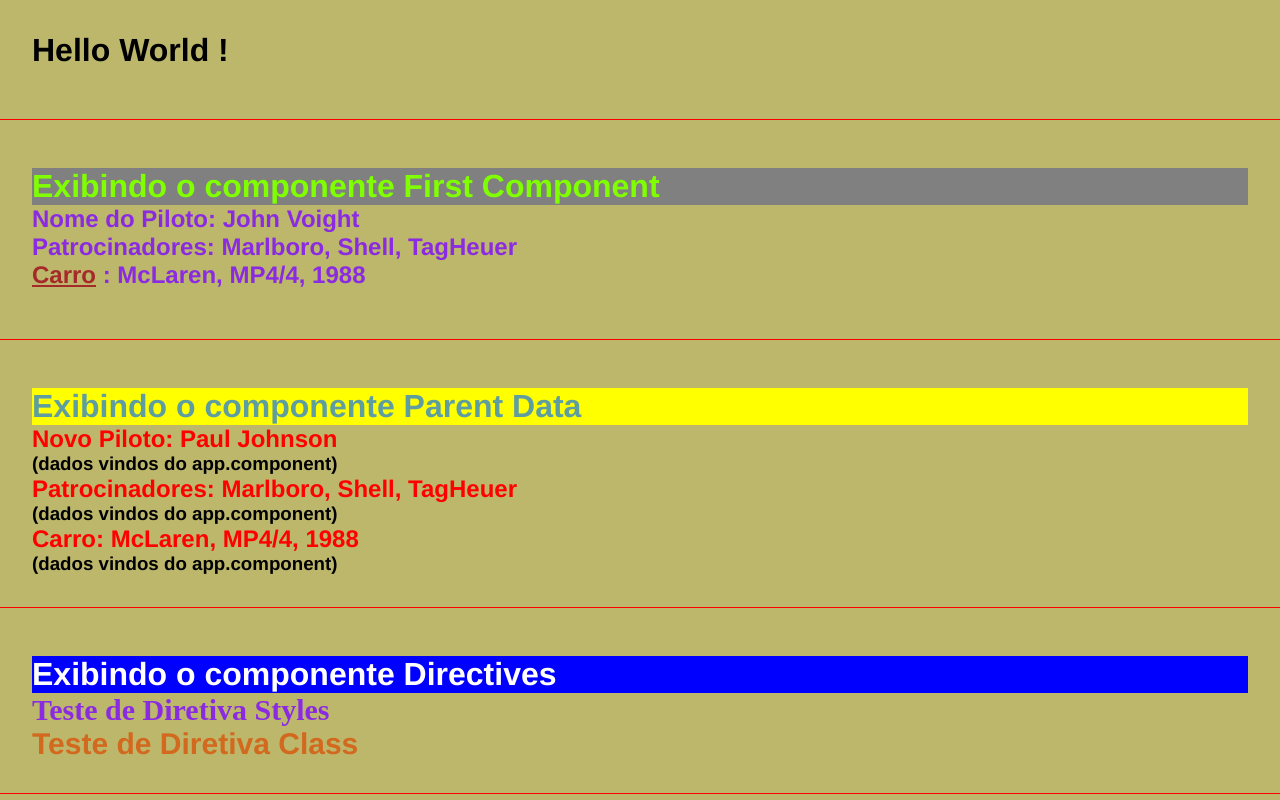
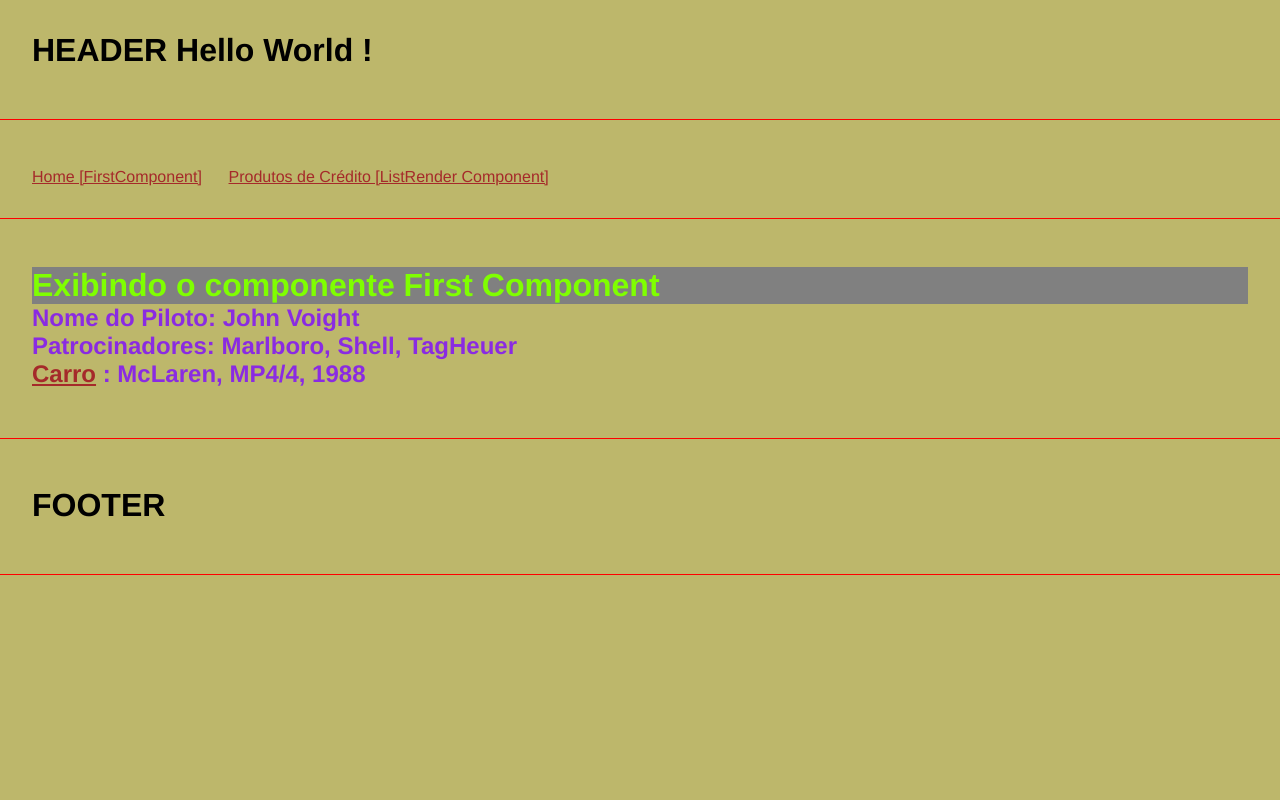
Before and after one commit to ernestopcaraujo/projectReviewAngular, an Angular app in the folder curso-angular/: page / in a window 1280 px wide. Shown: the top 800 px of the page. Built offline with nearby package versions, Linux system fonts and the light colour scheme.

Commit message:
feat: implemented routes

```diff
--- a/curso-angular/src/app/app.component.html
+++ b/curso-angular/src/app/app.component.html
@@ -1,8 +1,23 @@
 <div class="class">
-  <h1>Hello World !</h1>
+  <h1>HEADER Hello World !</h1>
   <br />
 </div>
-<app-first-component></app-first-component>
+<div class="class">
+  <nav>
+    <a routerLink="/">Home [FirstComponent]</a><span>&nbsp;&nbsp;&nbsp;&nbsp;&nbsp;&nbsp;</span>
+    <a routerLink="/list">Produtos de Crédito [ListRender Component]</a>
+  </nav>
+</div>
+
+<router-outlet></router-outlet>
+
+<div class="class">
+  <h1>FOOTER</h1>
+  <br />
+</div>
+
+
+<!-- <app-first-component></app-first-component>
 <app-parent-data
   [driverName]="newDriver"
   [driverData]="newData"
@@ -14,4 +29,4 @@
 <app-emitter></app-emitter>
 <app-list-render></app-list-render>
 <app-pipes></app-pipes>
-<app-two-way></app-two-way>
+<app-two-way></app-two-way> -->
```
